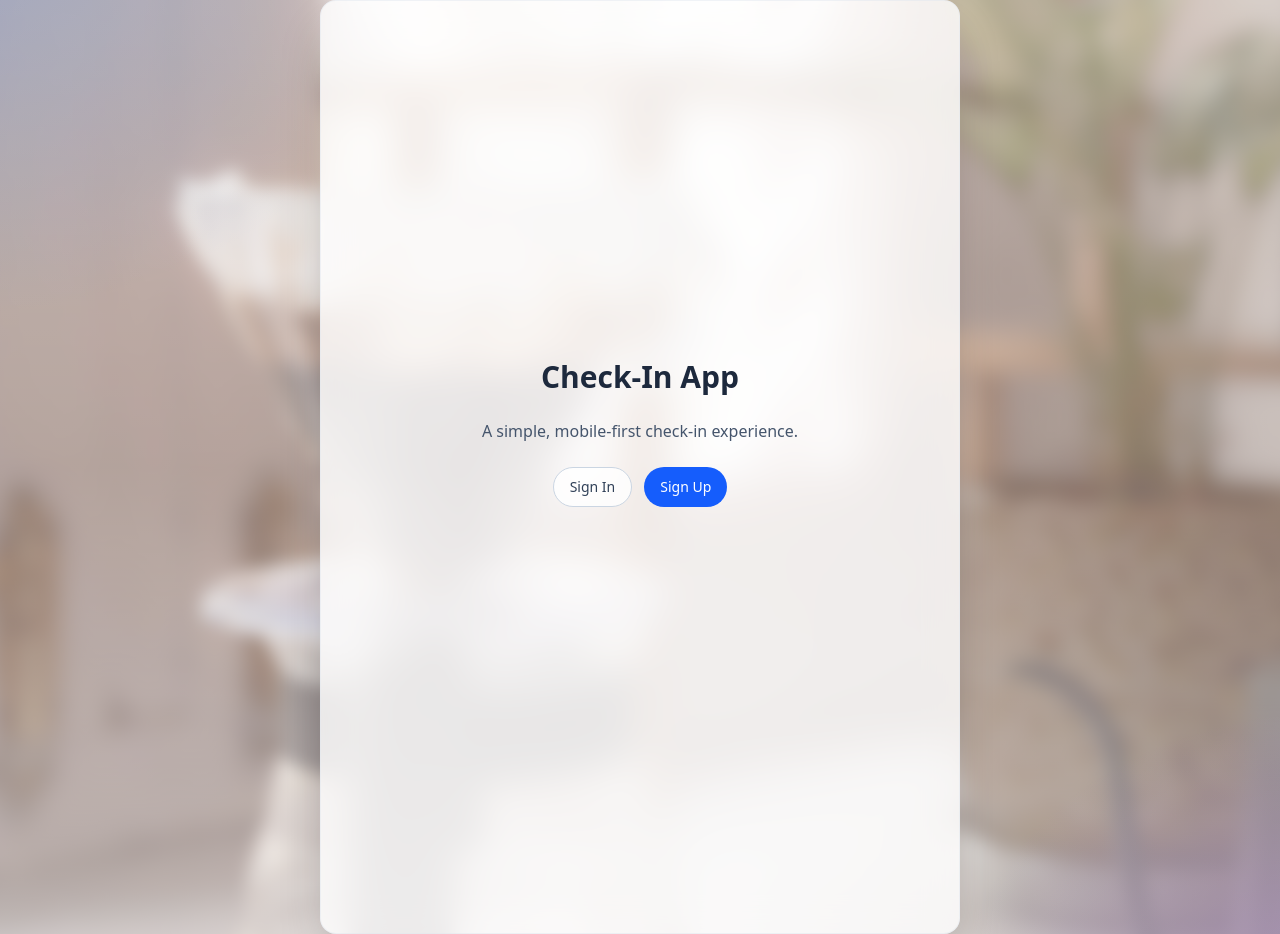
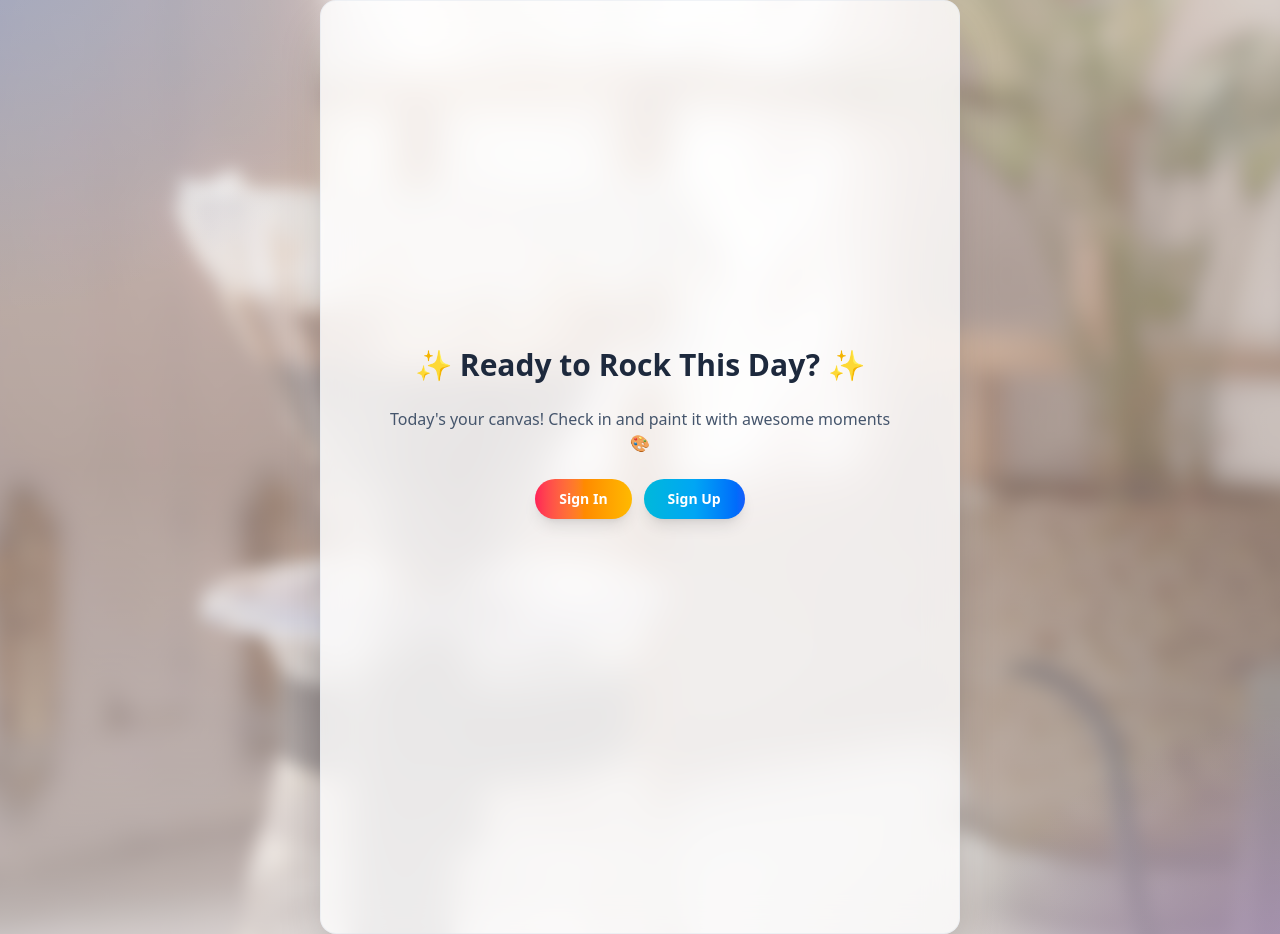
Before and after one commit to hungng14/checkin-app, a Next.js app: page / in a window 1280 px wide. Built offline with nearby package versions, Linux system fonts and the light colour scheme; no server answers.

Commit message:
style: Enhance HomeHero with vibrant gradients and engaging text

```diff
--- a/src/components/HomeHero.tsx
+++ b/src/components/HomeHero.tsx
@@ -1,39 +1,58 @@
-"use client";
+'use client';
 
-import Link from "next/link";
-import { motion } from "framer-motion";
-import { Button } from "@/components/ui/button";
+import Link from 'next/link';
+import { motion } from 'framer-motion';
+import { Button } from '@/components/ui/button';
 
 export default function HomeHero() {
   return (
-    <main className="flex min-h-dvh flex-col items-center justify-center gap-6 p-8 text-center">
+    <main className='flex min-h-dvh flex-col items-center justify-center gap-6 p-8 text-center'>
       <motion.h1
         initial={{ opacity: 0, y: 12 }}
         animate={{ opacity: 1, y: 0 }}
         transition={{ duration: 0.4 }}
-        className="text-3xl font-semibold text-slate-800 dark:text-slate-100"
+        className='text-3xl font-semibold text-slate-800 dark:text-slate-100'
       >
-        Check-In App
+        ✨ Ready to Rock This Day? ✨
       </motion.h1>
       <motion.p
         initial={{ opacity: 0, y: 8 }}
         animate={{ opacity: 1, y: 0 }}
         transition={{ delay: 0.05, duration: 0.35 }}
-        className="text-slate-600 dark:text-slate-400"
+        className='text-slate-600 dark:text-slate-400'
       >
-        A simple, mobile-first check-in experience.
+        {" Today's"} your canvas! Check in and paint it with awesome moments 🎨
       </motion.p>
       <motion.div
         initial={{ opacity: 0, y: 8 }}
         animate={{ opacity: 1, y: 0 }}
         transition={{ delay: 0.1, duration: 0.35 }}
-        className="flex gap-3"
+        className='flex gap-3'
       >
-        <Button asChild variant="outline" className="rounded-full bg-white/80 dark:bg-slate-700/50 border-slate-300 dark:border-slate-600 text-slate-700 dark:text-slate-300 hover:bg-slate-100 dark:hover:bg-slate-700">
-          <Link href="/auth/signin">Sign In</Link>
+        {/* Sign In Button – Warm Sunset Gradient */}
+        <Button
+          asChild
+          className='rounded-full bg-gradient-to-r from-rose-500 via-orange-400 to-amber-400
+             hover:from-rose-600 hover:via-orange-500 hover:to-amber-500
+             text-white font-semibold
+             px-6 py-2
+             shadow-lg hover:shadow-xl
+             transition-all duration-300 transform hover:scale-105'
+        >
+          <Link href='/auth/signin'>Sign In</Link>
         </Button>
-        <Button asChild className="rounded-full bg-blue-600 hover:bg-blue-700 dark:bg-blue-500 dark:hover:bg-blue-600 text-white">
-          <Link href="/auth/signup">Sign Up</Link>
+
+        {/* Sign Up Button – Cool Ocean Gradient */}
+        <Button
+          asChild
+          className='rounded-full bg-gradient-to-r from-cyan-500 via-sky-500 to-blue-600
+             hover:from-cyan-600 hover:via-sky-600 hover:to-blue-700
+             text-white font-semibold
+             px-6 py-2
+             shadow-lg hover:shadow-xl
+             transition-all duration-300 transform hover:scale-105'
+        >
+          <Link href='/auth/signup'>Sign Up</Link>
         </Button>
       </motion.div>
     </main>
```
